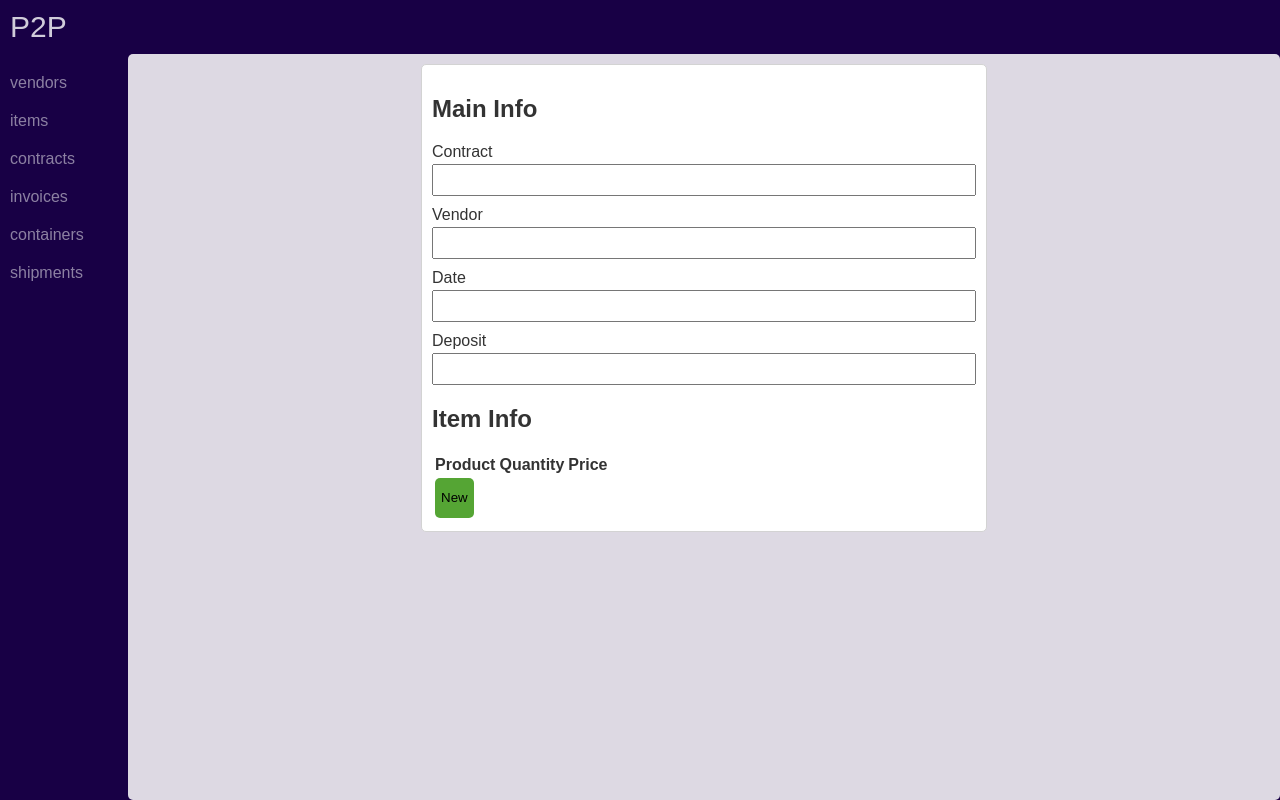
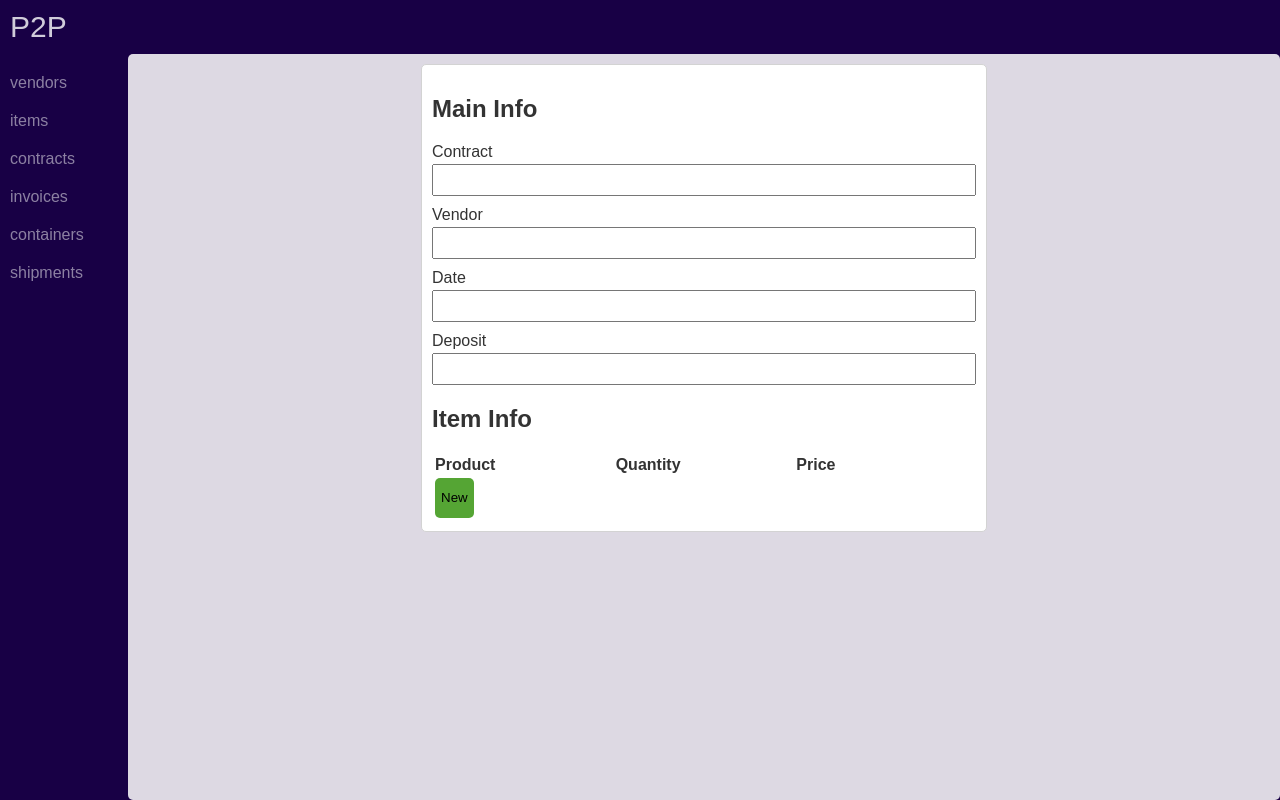
Before and after one commit to ryandabler/p2p, a React (Create React App) app: page /contracts/new in a window 1280 px wide. Built offline with nearby package versions, Linux system fonts and the light colour scheme.

Commit message:
add className

```diff
--- a/src/components/new-contract-line-item.js
+++ b/src/components/new-contract-line-item.js
@@ -17,7 +17,7 @@ export function NewContractLineItem(props) {
     }
 
     return (
-        <table>
+        <table className="new-contract-line-items">
             <thead>
                 <tr>
                     <th>Product</th>
```
